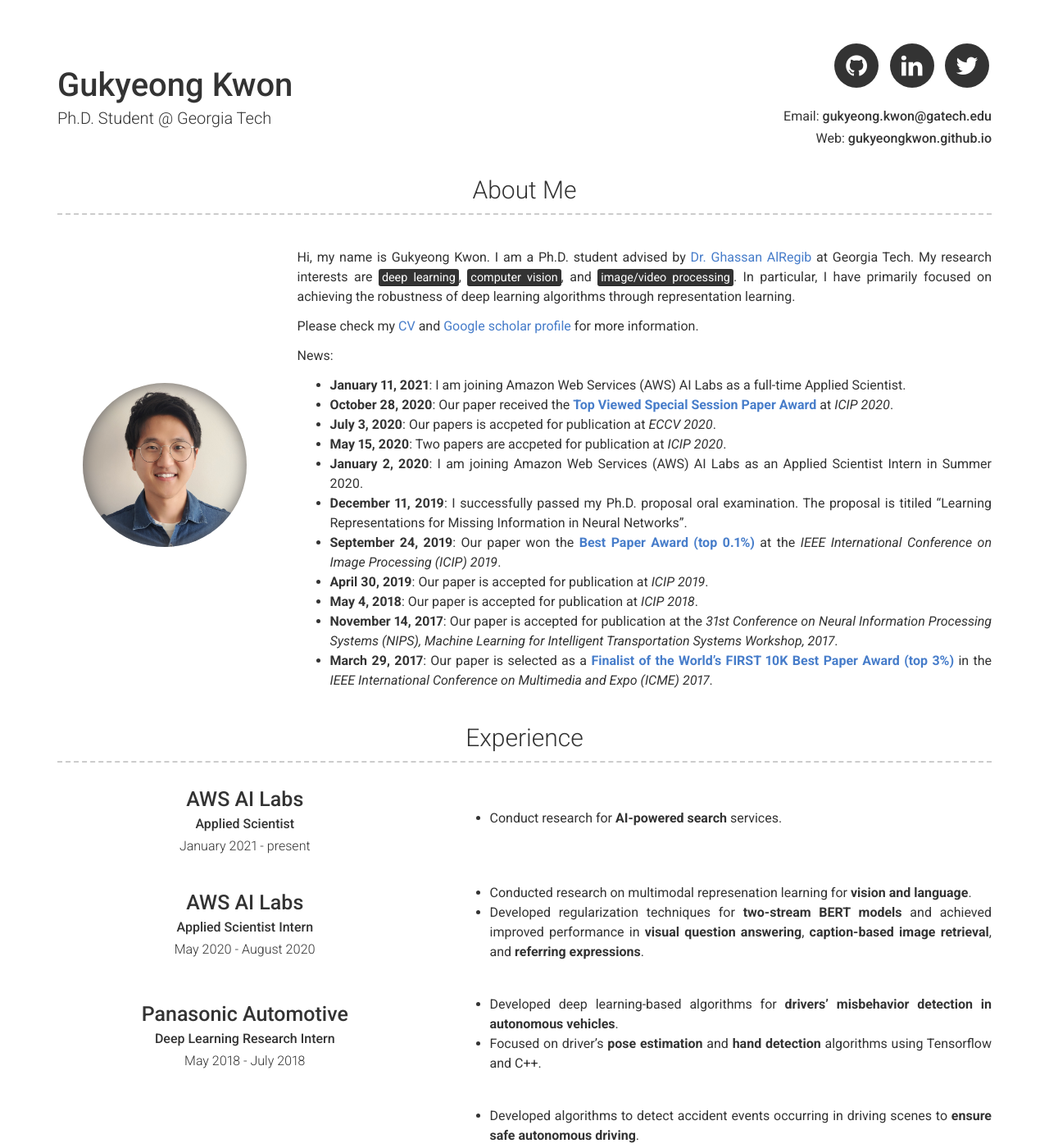
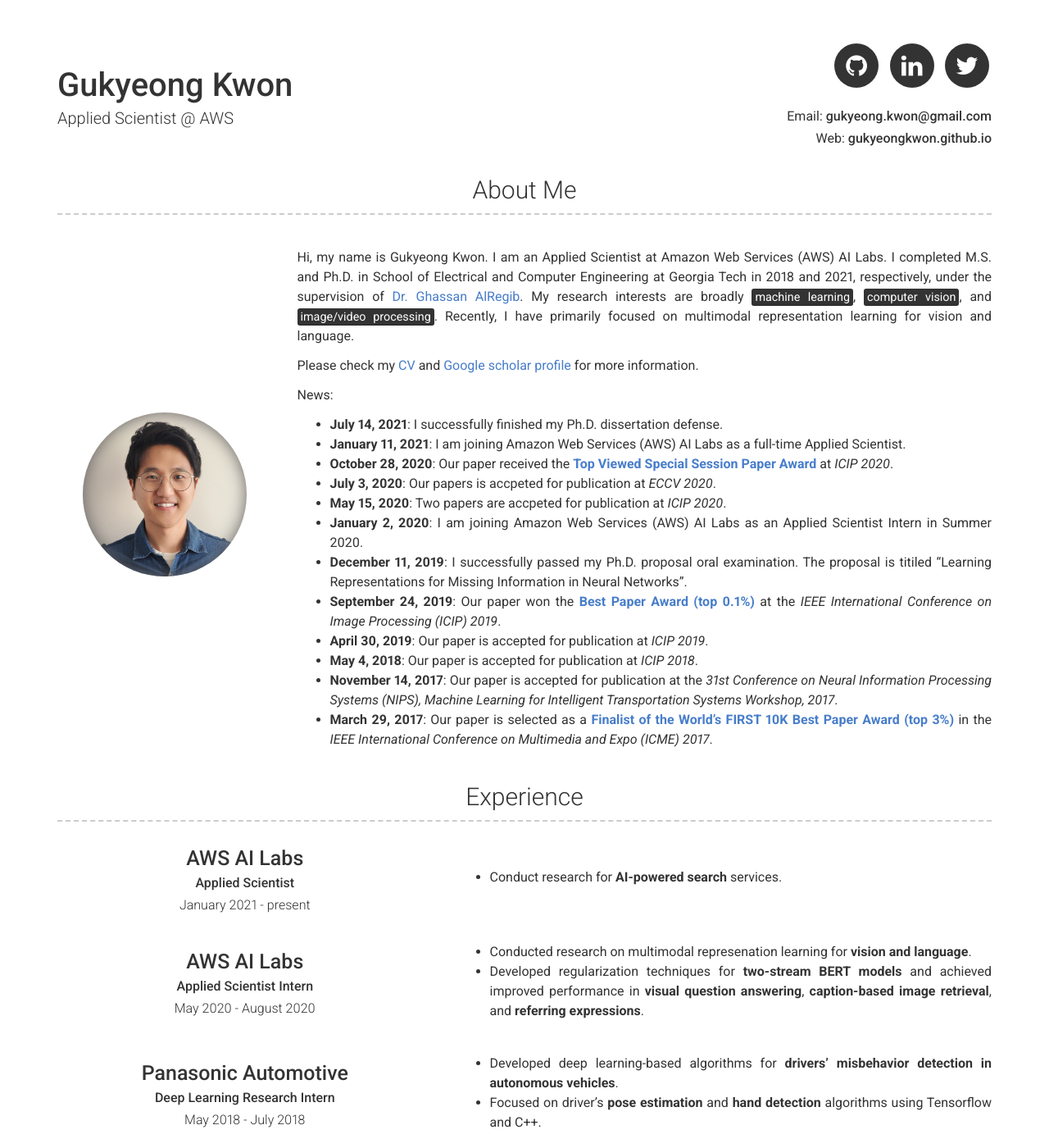
Before and after one commit to gukyeongkwon/gukyeongkwon.github.io, a Jekyll site: the page built from index.md, in a window 1280 px wide and 1400 px high. Shown: the whole window at 82% size. Built offline with Jekyll 4.4.1, drawn with Linux system fonts in a browser that asks for light colours; some of the changed text lies outside the part shown.

Commit message:
Finished Ph.D. defense.

```diff
--- a/_config.yml
+++ b/_config.yml
@@ -4,8 +4,8 @@ repository: gukyeongkwon/website
 
 # Personal info
 name: Gukyeong Kwon
-title: Ph.D. Student @ Georgia Tech
-email: gukyeong.kwon@gatech.edu
+title: Applied Scientist @ AWS
+email: gukyeong.kwon@gmail.com
 website: gukyeongkwon.github.io
 
 # Social links
@@ -28,11 +28,12 @@ linkedin_username: gukyeong-kwon
 # about_title: About Me (Use this to override about section title)
 about_profile_image: images/Gukyeong_12302020_square.jpg
 about_content: | # this will include new lines to allow paragraphs
-  Hi, my name is Gukyeong Kwon. I am a Ph.D. student advised by [Dr. Ghassan AlRegib](https://ghassanalregib.info/){:target="_blank"} at Georgia Tech. My research interests are <mark>deep learning</mark>, <mark>computer vision</mark>, and <mark>image/video processing</mark>. In particular, I have primarily focused on achieving the robustness of deep learning algorithms through representation learning.
+  Hi, my name is Gukyeong Kwon. I am an Applied Scientist at Amazon Web Services (AWS) AI Labs. I completed M.S. and Ph.D. in School of Electrical and Computer Engineering at Georgia Tech in 2018 and 2021, respectively, under the supervision of [Dr. Ghassan AlRegib](https://ghassanalregib.info/){:target="_blank"}. My research interests are broadly <mark>machine learning</mark>, <mark>computer vision</mark>, and <mark>image/video processing</mark>. Recently, I have primarily focused on multimodal representation learning for vision and language.
 
-  Please check my [CV](resume/Gukyeong_Kwon_CV.pdf){:target="_blank"} and [Google scholar profile](https://scholar.google.com/citations?user=So9yfEQAAAAJ&hl=en&oi=ao){:target="_blank"} for more information.
+  Please check my [CV](resume/Gukyeong_Kwon_Resume.pdf){:target="_blank"} and [Google scholar profile](https://scholar.google.com/citations?user=So9yfEQAAAAJ&hl=en&oi=ao){:target="_blank"} for more information.
 
   News:
+    - **July 14, 2021**: I successfully finished my Ph.D. dissertation defense.
     - **January 11, 2021**: I am joining Amazon Web Services (AWS) AI Labs as a full-time Applied Scientist.
     - **October 28, 2020**: Our paper received the [**Top Viewed Special Session Paper Award**](images/icip2020_mohit_award.pdf) at *ICIP 2020*.
     - **July 3, 2020**: Our papers is accpeted for publication at *ECCV 2020*.
--- a/_data/experience.yml
+++ b/_data/experience.yml
@@ -26,7 +26,7 @@
 - layout: left-exp
   company: Georgia Tech
   job_title: Graduate Research/Teaching Assistant
-  dates: January 2016 - present
+  dates: January 2016 - December 2020
   description: | # this will include new lines to allow paragraphs
       - Developed algorithms to detect accident events occurring in driving scenes to **ensure safe autonomous driving**.
       - Proposed **abnormal object detection** algorithms for autonomous vehicles.
--- a/_data/projects.yml
+++ b/_data/projects.yml
@@ -10,7 +10,7 @@
   pub-img: images/icip2020_gukyeong.jpg
   citation: '**G. Kwon**, M. Prabhushankar, D. Temel, and G. AIRegib, "Novelty Detection Through Model-based Characterization of Neural Networks," *2020 IEEE International Conference on Image Processing (ICIP)*, Abu Dhabi, United Arab Emirates (UAE), 2020.'
   links: |
-    [[arXiv]](https://arxiv.org/abs/2008.06094) [[GitHub]](https://github.com/gukyeongkwon/gradcon-anomaly) [[Slides]](slides/gukyeong_icip2020_slides.pdf)
+    [[arXiv]](https://arxiv.org/abs/2008.06094) [[GitHub]](https://github.com/gukyeongkwon/gradcon-anomaly) [[Slides]](slides/gukyeong_icip2020_slides.pdf) [[Video]](https://youtu.be/CkPC-vGR7Dk)
 
 - layout: left-proj
   pub-img: images/icip2020_mohit.jpg
```
Also changed, not shown: 1 other file.
